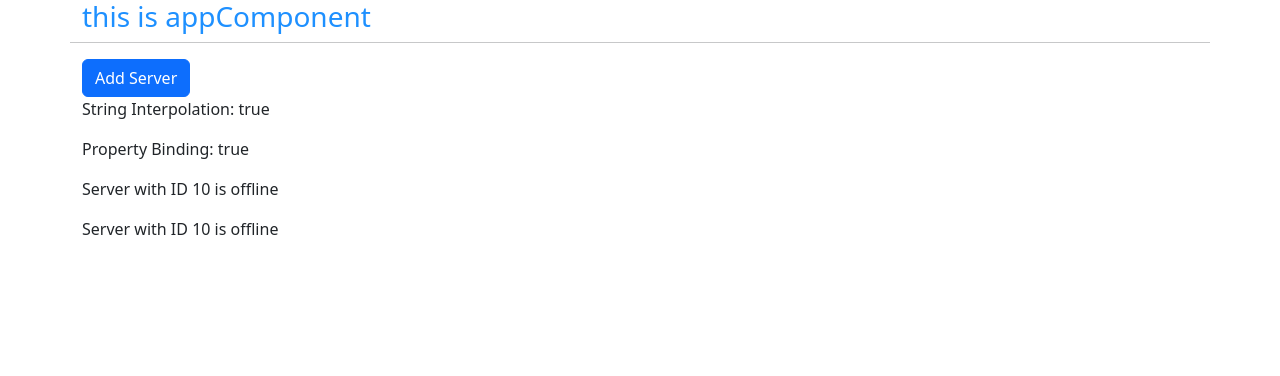
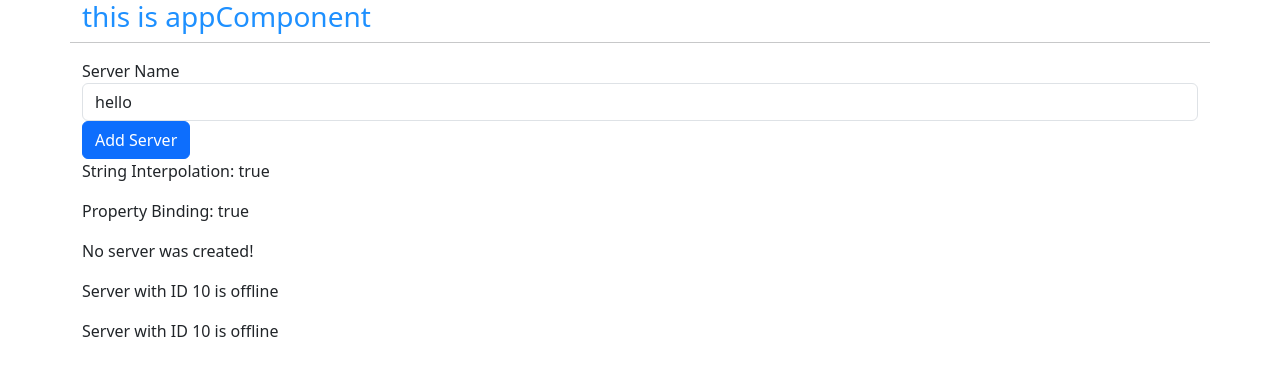
Before and after one commit to prakarsh7/angular-the-complete-guide-part-2, an Angular app: page / in a window 1280 px wide. Shown: the top 376 px of the page. Built offline with nearby package versions, Linux system fonts and the light colour scheme.

Commit message:
Events and Two way binding

```diff
--- a/src/app/app.module.ts
+++ b/src/app/app.module.ts
@@ -5,16 +5,18 @@ import { AppRoutingModule } from './app-routing.module';
 import { AppComponent } from './app.component';
 import { ServerComponent } from './server/server.component';
 import { ServersComponent } from './servers/servers.component';
+import { FormsModule } from '@angular/forms';
 
 @NgModule({
   declarations: [
     AppComponent,
     ServerComponent,
-    ServersComponent
+    ServersComponent,
   ],
   imports: [
     BrowserModule,
-    AppRoutingModule
+    AppRoutingModule,
+    FormsModule
   ],
   providers: [],
   bootstrap: [AppComponent] // array of all components which should be known to angular at a point of time
--- a/src/app/servers/servers.component.html
+++ b/src/app/servers/servers.component.html
@@ -1,9 +1,27 @@
+<label>Server Name</label>
+
+<!-- Passing data with event -->
+<!-- <input
+    type="text"
+    class="form-control"
+    (input)="onUpdateServerName($event)"> -->
+
+<!-- Two way data binding -->
+<input
+    type="text"
+    class="form-control"
+    [(ngModel)]="serverName">
+
+<!-- <p>{{ serverName }}</p> -->
+
 <!-- Property Binding -->
 <!-- Here the '[disabled] is not acting as an attribute but as a property which HTML element (button) has' -->
 <!-- Updates the DOM dynamically -->
+<!-- Event Binding -->
 <button
     class="btn btn-primary"
-    [disabled]="!allowNewServer">
+    [disabled]="!allowNewServer"
+    (click)="onCreateServer()">
         Add Server
 </button>
 
@@ -11,5 +29,6 @@
 <p>String Interpolation: {{ allowNewServer }}</p>
 <p [innerText]="'Property Binding: ' + allowNewServer">Property Binding</p>
 
+<p>{{ serverCreationStatus }}</p>
 <app-server></app-server>
 <app-server></app-server>
--- a/src/app/servers/servers.component.ts
+++ b/src/app/servers/servers.component.ts
@@ -10,10 +10,21 @@ import { Component } from '@angular/core';
 })
 export class ServersComponent {
   allowNewServer = false;
+  serverCreationStatus = 'No server was created!';
+  serverName = 'hello';
 
   constructor() {
     setTimeout(() => {
       this.allowNewServer = true;
     }, 5000);
   }
+
+  onCreateServer() {
+    this.serverCreationStatus = 'Server was created! Server Name - ' + this.serverName;
+  }
+
+  onUpdateServerName(event: Event) {
+    console.log(event);
+    this.serverName = (<HTMLInputElement>event.target).value;
+  }
 }
```
Also changed, not shown: 1 other file (tests, documents, lock files or other folders).
